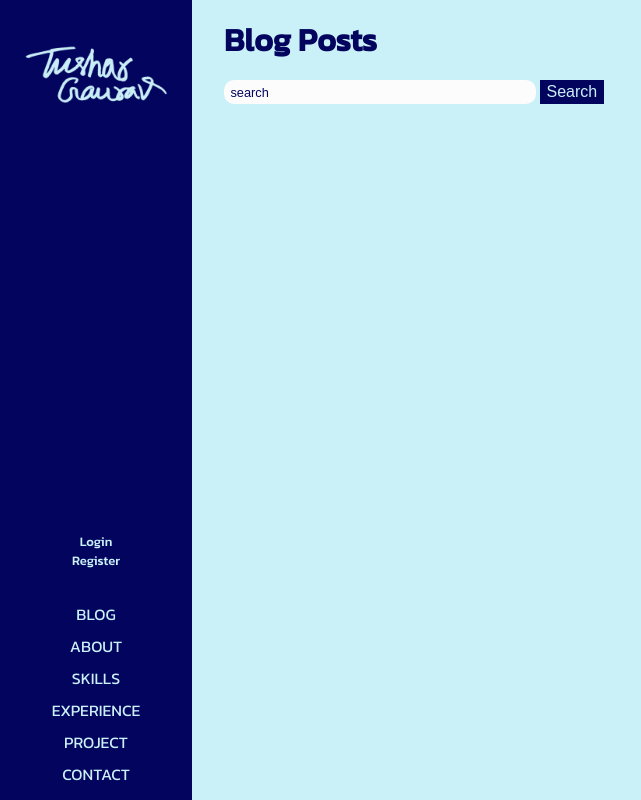
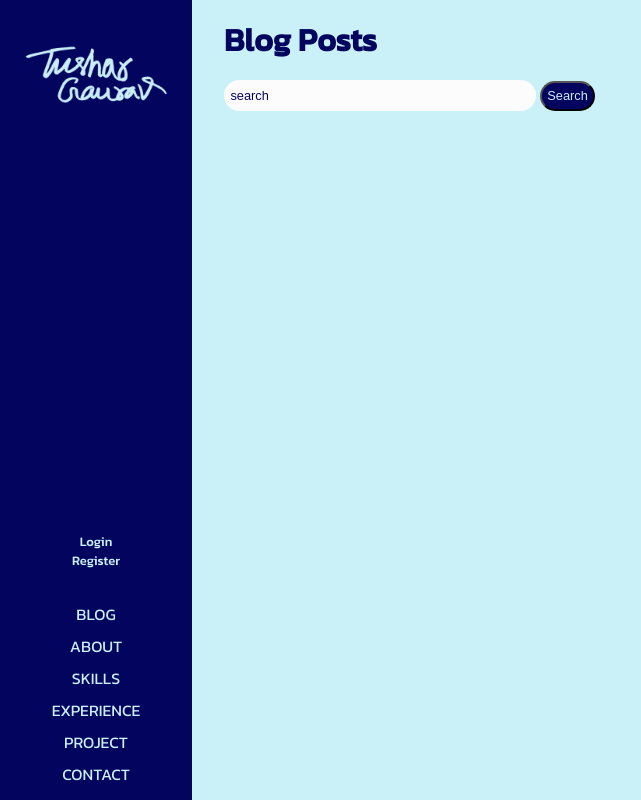
Before and after one commit to tushgaurav/tushgaurav.in-django, a Django app: page /blogs/ in a window 1280 px wide. Shown: the whole page, without its empty margins (0-641 px from the left). Run offline with Django 4.2, Linux system fonts and the light colour scheme; data that the repository does not hold is empty.

Commit message:
fixed search button styling

```diff
--- a/static/css/styles.css
+++ b/static/css/styles.css
@@ -429,10 +429,10 @@ fieldset {
   border: none;
   margin-left: 1em;
   margin-top: 1em;
-  padding: 0.2em 0.4em;
+  padding: 0.4em 0.4em;
   color: var(--black);
   font-size: 1em;
-  border-radius: 10px;
+  border-radius: 100px;
 }
 
 .search input[type="text"]::placeholder {
@@ -442,9 +442,9 @@ fieldset {
 
 .search button {
   background: var(--base-color);
-  border: none;
-  font-size: 1em;
-  padding: 0.2em 0.4em;
+  border-radius: 100px;
+  font-size: 0.8em;
+  padding: 0.4em 0.4em;
   border-radius: 100;
   cursor: pointer;
   color: var(--secondary-color);
```
